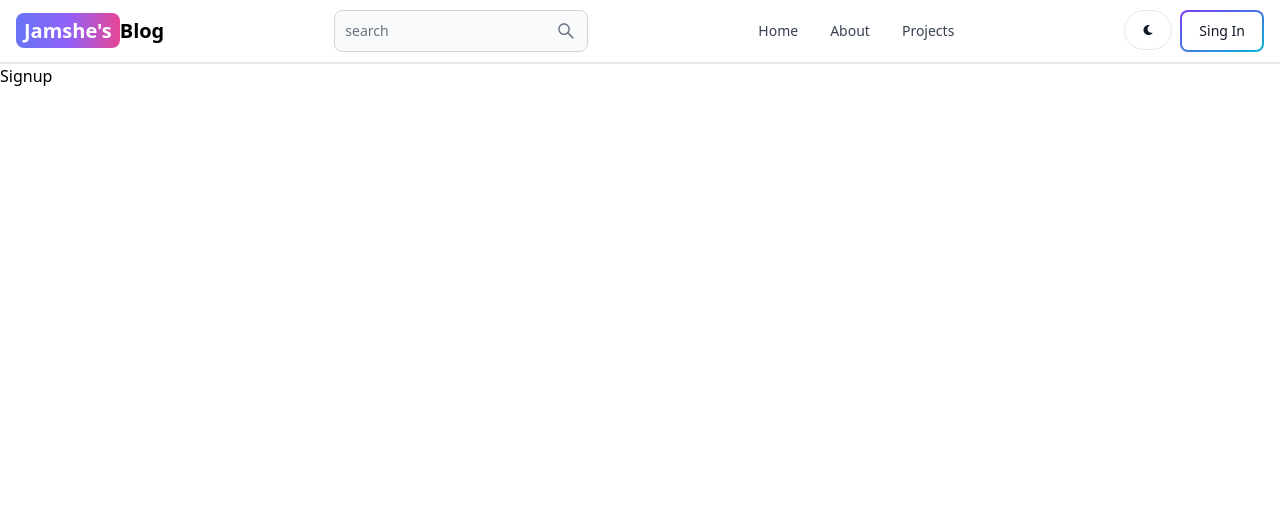
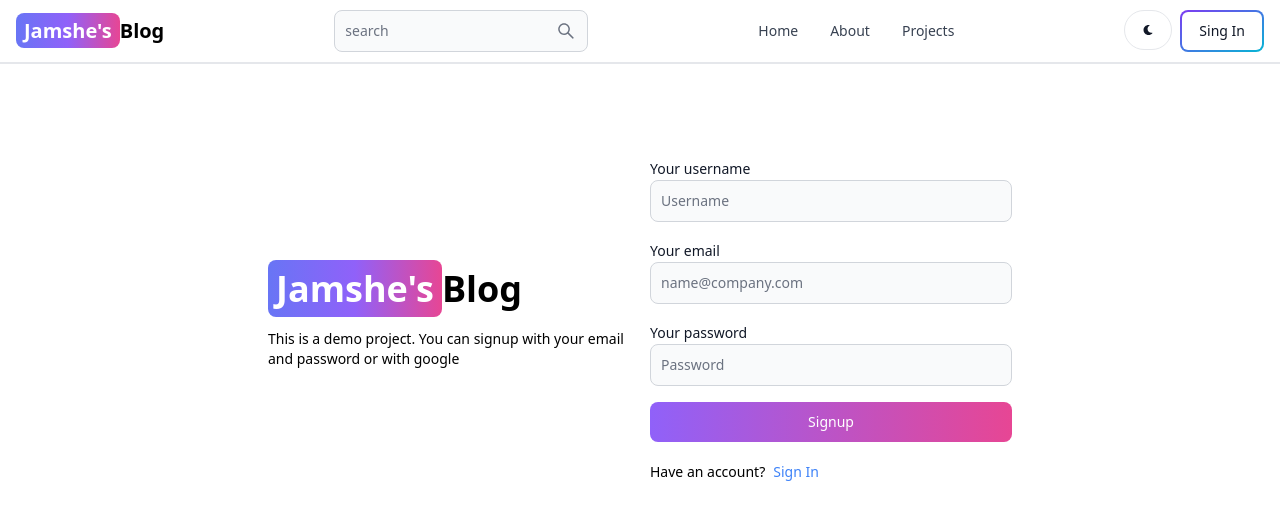
Before and after one commit to haneefasaku/mern-blog, a React (Vite) app in the folder client/: page /signup in a window 1280 px wide. Shown: the top 520 px of the page. Built offline with nearby package versions, Linux system fonts and the light colour scheme.

Commit message:
create signup page ui

```diff
--- a/client/src/pages/Signup.jsx
+++ b/client/src/pages/Signup.jsx
@@ -1,9 +1,69 @@
-import React from 'react'
+import { Button, Label, TextInput } from "flowbite-react";
+import React from "react";
+import { Link } from "react-router-dom";
 
 function Signup() {
   return (
-    <div>Signup</div>
-  )
+    <div className="min-h-screen mt-20">
+      <div className="flex p-3 max-w-3xl mx-auto flex-col md:flex-row md:items-center gap-5">
+
+        {/* left */}
+
+        <div className="flex-1">
+          <Link to={"/"} className=" font-bold dark:text-white text-4xl">
+            <span className="px-2 py-1 bg-gradient-to-r from-indigo-500 via-purple-500 to-pink-500 rounded-lg text-white">
+              Jamshe's
+            </span>
+            Blog
+          </Link>
+          <p className="text-sm mt-5">
+            This is a demo project. You can signup with your email and password
+            or with google
+          </p>
+        </div>
+
+        {/* right */}
+
+        <div className="flex-1">
+          <form className="flex flex-col gap-4">
+            <div>
+                <Label value="Your username"/>
+                <TextInput
+                type="text"
+                placeholder="Username"
+                id="username"
+                />
+            </div>
+            <div>
+                <Label value="Your email"/>
+                <TextInput
+                type="text"
+                placeholder="name@company.com"
+                id="email"
+                />
+            </div>
+            <div>
+                <Label value="Your password"/>
+                <TextInput
+                type="password"
+                placeholder="Password"
+                id="password"
+                />
+            </div>
+            <Button gradientDuoTone="purpleToPink" type="submit">
+              Signup
+            </Button>
+          </form>
+          <div className="flex gap-2 text-sm mt-5">
+            <span>Have an account?</span>
+            <Link to={'/signin'} className="text-blue-500">
+            Sign In
+            </Link>
+          </div>
+        </div>
+      </div>
+    </div>
+  );
 }
 
-export default Signup
+export default Signup;
```
